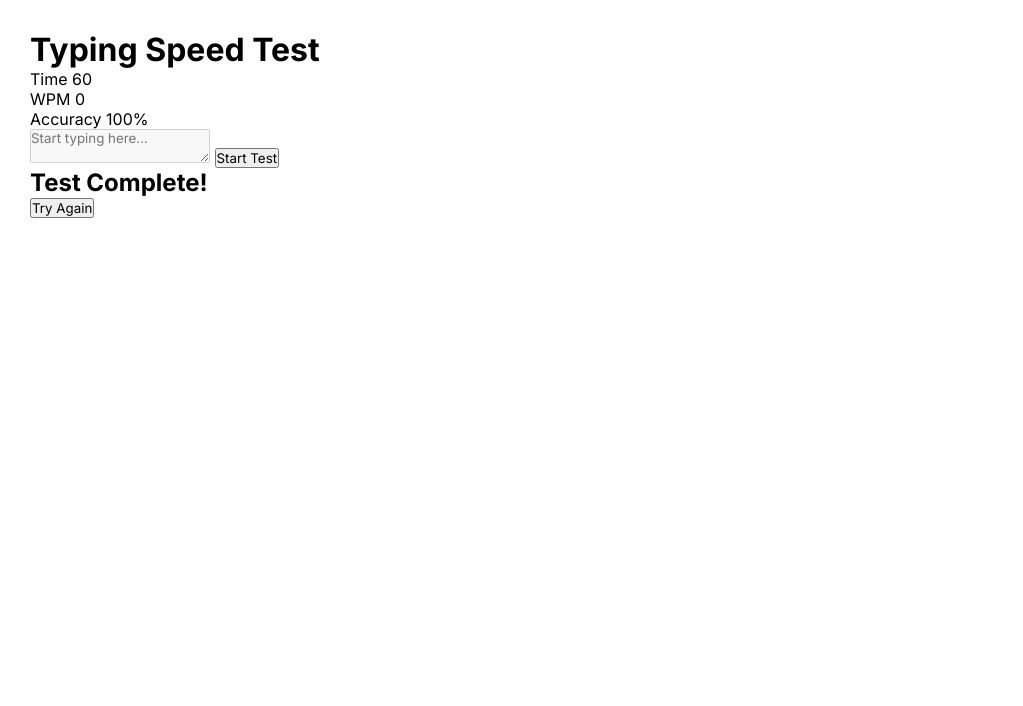
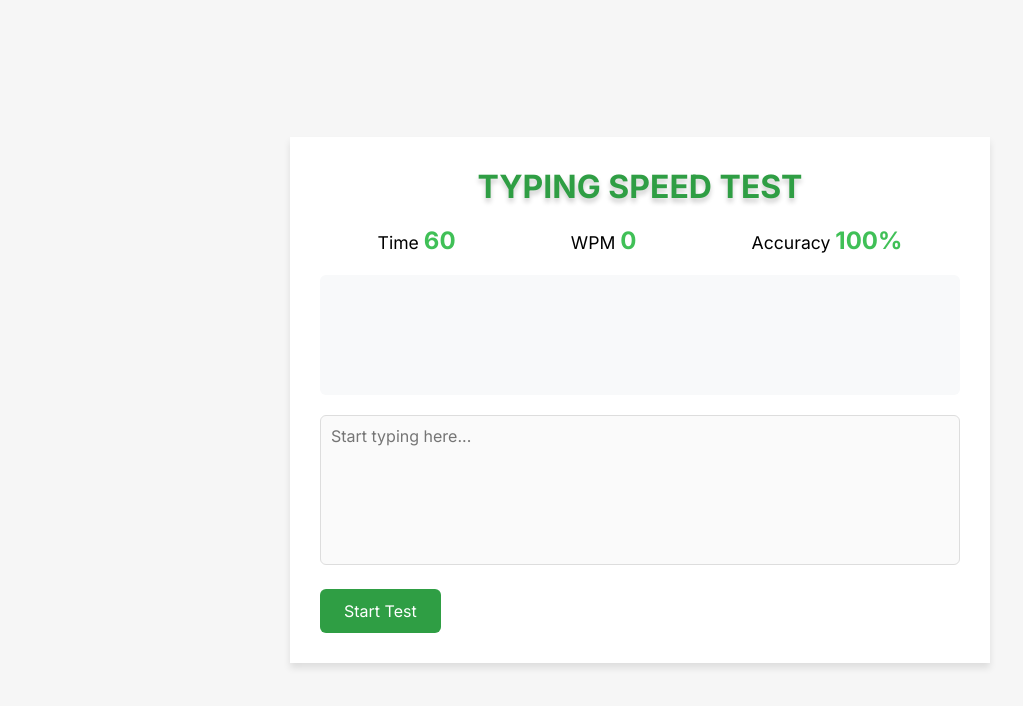
Before and after one commit to CK-Tot/typing-speed-test, a plain HTML site: page index.html in a window 1280 px wide. Shown: the whole page, without its empty margins (0-1023 px from the left). Drawn offline with Linux system fonts and the light colour scheme.

Commit message:
feat: Style project using css

```diff
--- a/styles.css
+++ b/styles.css
@@ -10,5 +10,115 @@
 body {
     min-height: 100vh;
     padding: 30px;
+    display: flex;
+    flex-direction: column;
+    align-items: center;
+    justify-content: center;
+    background: #f6f6f6;
+}
 
+
+.container {
+    background: #fff;
+    padding: 30px;
+    box-shadow: 0 5px 7px rgba(0, 0, 0, 0.1);
+    width: 700px;
+    max-width: 90%;
 }
+
+h1 {
+    text-align: center;
+    color: #2f9e44;
+    margin-bottom: 20px;
+    text-transform: uppercase;
+    text-shadow: 0 4px 5px rgba(0, 0, 0, 0.2);
+}
+
+.stats {
+    display: flex;
+    justify-content: space-around;
+    margin-bottom: 20px;
+    align-items: center;
+    font-size: 1.1rem;
+}
+
+.stat {
+    text-align: center;
+}
+
+.stat-value {
+    font-size: 1.5rem;
+    font-weight: bold;
+    color: #40c057;
+}
+
+.quote-display {
+    background: #f8f9fa;
+    padding: 20px;
+    border-radius: 6px;
+    margin-bottom: 20px;
+    font-size: 1.1rem;
+    line-height: 1.5;
+    min-height: 120px;
+}
+
+.quote-input {
+    width: 100%;
+    height: 150px;
+    padding: 10px;
+    border: 1px solid #ddd;
+    border-radius: 6px;
+    font-size: 1rem;
+    resize: none;
+}
+
+.correct {
+    color: #2ecc71;
+}
+
+.incorrect {
+    color: #e74c3c;
+    text-decoration: underline;
+}
+
+
+.current {
+    background: #3498db;
+    color: #fff;
+}
+
+
+button {
+    padding: 12px 24px;
+    border: none;
+    background: #2f9e44;
+    color: #fff;
+    border-radius: 6px;
+    font-size: 1rem;
+    cursor: pointer;
+    margin-top: 20px;
+    transition: all 0.3s ease;
+}
+
+button:hover {
+    transform: translateY(-5px);
+    box-shadow: 0 4px 6px rgba(0, 0, 0, 0.12);
+    background: #2ecc70cc;
+}
+
+.result {
+    text-align: center;
+    margin-top: 20px;
+    display: none;
+}
+
+.result h2 {
+    color: #777777;
+}
+
+.result .score {
+    font-size: 32px;
+    font-weight: bold;
+    color: #2ecc71;
+    margin: 20px 0;
+}
```
